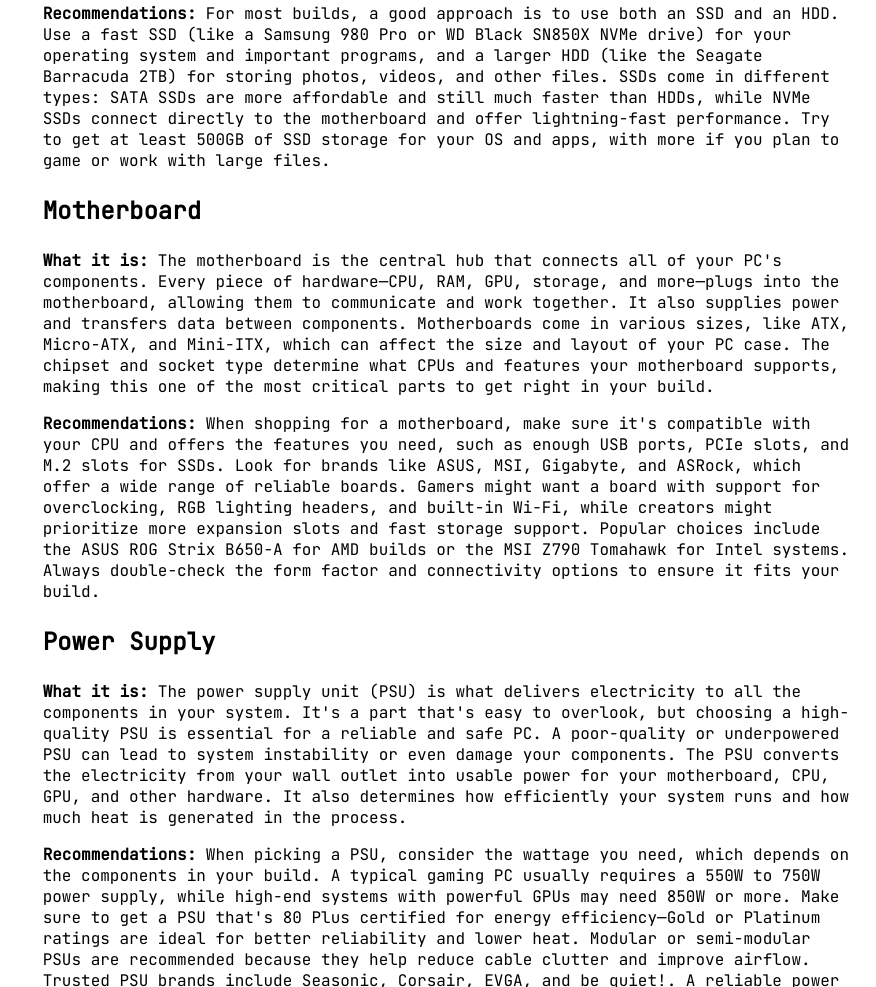
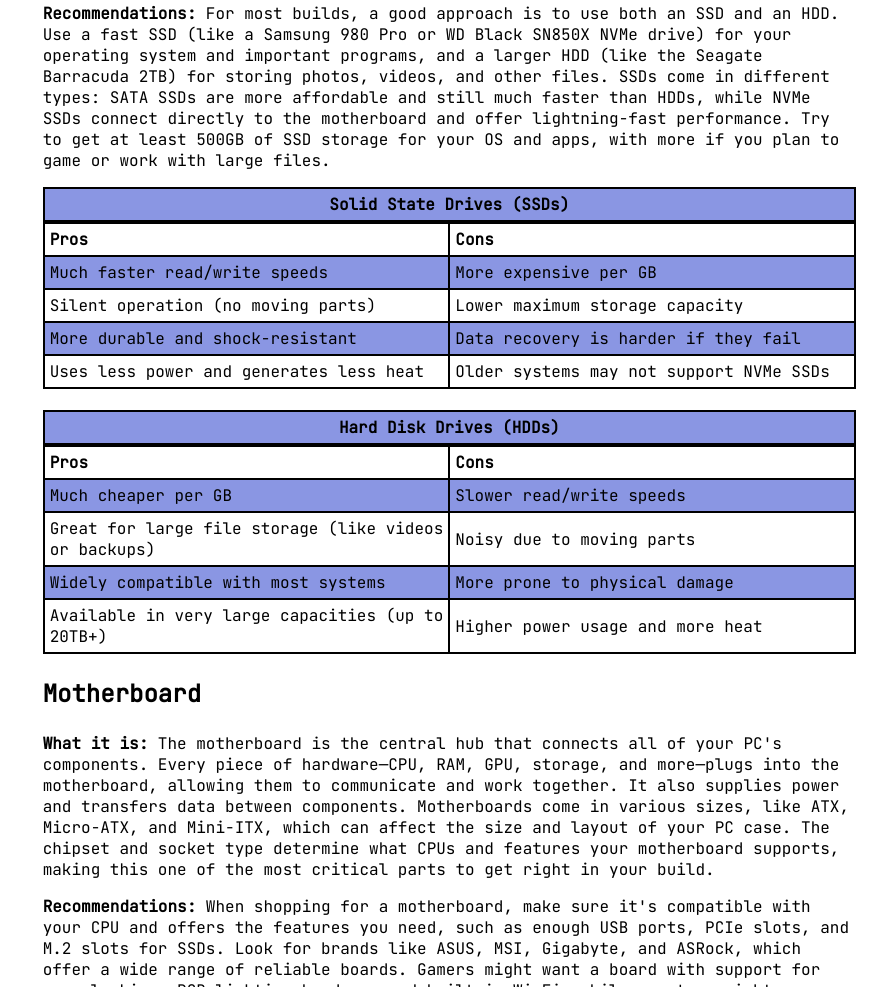
Before and after one commit to superman2828/Website-Project, a plain HTML site: page maincomp.html in a window 1280 px wide. Shown: the part 1778-2765 px from the top of the page, without its empty margins (404-1280 px from the left). Drawn offline with Linux system fonts and the light colour scheme.

Commit message:
Added tables to main comp page

```diff
--- a/maincomp.html
+++ b/maincomp.html
@@ -55,6 +55,55 @@
                     <h3>Storage</h3>
                     <p><b>What it is:</b> Storage is where your computer keeps all your files, programs, and operating system. There are two main types of storage drives: HDDs (Hard Disk Drives) and SSDs (Solid State Drives). HDDs use spinning disks to store data and tend to be slower but more affordable and available in larger sizes, making them great for mass storage. SSDs, on the other hand, use flash memory, which makes them much faster and more reliable. This means your PC boots up quicker, programs open instantly, and files transfer much faster when using an SSD.</p>
                     <p><b>Recommendations:</b> For most builds, a good approach is to use both an SSD and an HDD. Use a fast SSD (like a Samsung 980 Pro or WD Black SN850X NVMe drive) for your operating system and important programs, and a larger HDD (like the Seagate Barracuda 2TB) for storing photos, videos, and other files. SSDs come in different types: SATA SSDs are more affordable and still much faster than HDDs, while NVMe SSDs connect directly to the motherboard and offer lightning-fast performance. Try to get at least 500GB of SSD storage for your OS and apps, with more if you plan to game or work with large files.</p>
+                    <table>
+                        <caption><b>Solid State Drives (SSDs)</b></caption>
+                        <tr>
+                            <th>Pros</th>
+                            <th>Cons</th>
+                        </tr>
+                        <tr>
+                            <td>Much faster read/write speeds</td>
+                            <td>More expensive per GB</td>
+                        </tr>
+                        <tr>
+                            <td>Silent operation (no moving parts)</td>
+                            <td>Lower maximum storage capacity</td>
+                        </tr>
+                        <tr>
+                            <td>More durable and shock-resistant</td>
+                            <td>Data recovery is harder if they fail</td>
+                        </tr>
+                        <tr>
+                            <td>Uses less power and generates less heat</td>
+                            <td>Older systems may not support NVMe SSDs</td>
+                        </tr>
+                    </table>
+
+                    <br>
+
+                    <table>
+                        <caption><b>Hard Disk Drives (HDDs)</b></caption>
+                        <tr>
+                            <th>Pros</th>
+                            <th>Cons</th>
+                        </tr>
+                        <tr>
+                            <td>Much cheaper per GB</td>
+                            <td>Slower read/write speeds</td>
+                        </tr>
+                        <tr>
+                            <td>Great for large file storage (like videos or backups)</td>
+                            <td>Noisy due to moving parts</td>
+                        </tr>
+                        <tr>
+                            <td>Widely compatible with most systems</td>
+                            <td>More prone to physical damage</td>
+                        </tr>
+                        <tr>
+                            <td>Available in very large capacities (up to 20TB+)</td>
+                            <td>Higher power usage and more heat</td>
+                        </tr>
+                    </table>
                 </div>
 
                 <div id="Motherboard">
--- a/style.css
+++ b/style.css
@@ -186,6 +186,28 @@
     padding: 50px 50px 50px 50px;
 }
 
+table {
+    border-collapse: collapse;
+    width: 100%;
+}
+
+caption {
+    border: 2px solid black;
+    padding: 5px;
+    background-color: #8a96e3;
+}
+
+td, th {
+    border: 2px solid black;
+    padding: 5px;
+    text-align: left;
+    width: 50%;
+}
+
+tr:nth-child(even) {
+    background-color: #8a96e3;
+}
+
 #homeimg img {
     height: auto;
     width: 100%;
```
